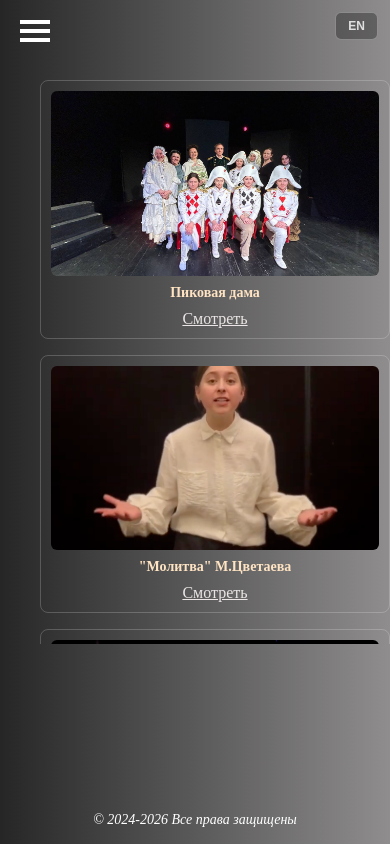
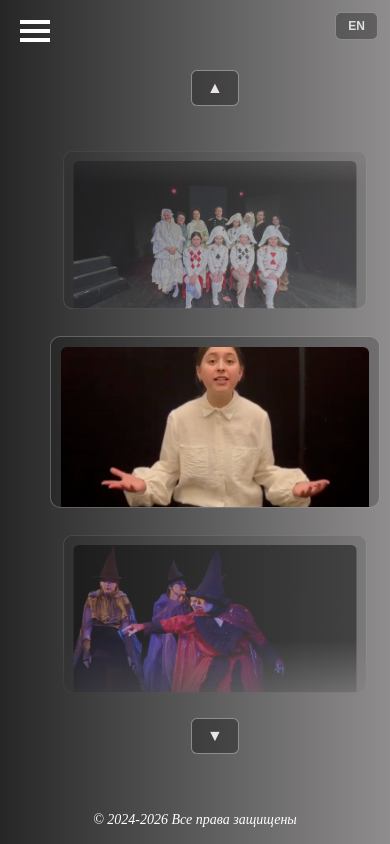
Before and after one commit to Evgeniy-makdak/TheActress-sCallingCard, a React (Create React App) app: page /#/video in a window 390 px wide. Built offline with nearby package versions, Linux system fonts and the light colour scheme.

Commit message:
Добавлена карусель превью видео

```diff
--- a/package.json
+++ b/package.json
@@ -7,6 +7,8 @@
     "@testing-library/jest-dom": "^5.17.0",
     "@testing-library/react": "^13.4.0",
     "@testing-library/user-event": "^13.5.0",
+    "embla-carousel-react": "^8.6.0",
+    "embla-carousel-wheel-gestures": "^8.1.0",
     "gh-pages": "^6.1.1",
     "react": "^18.2.0",
     "react-dom": "^18.2.0",
--- a/src/App.js
+++ b/src/App.js
@@ -1,7 +1,11 @@
 import { useState } from "react";
 import { createPortal } from "react-dom";
 import { HashRouter as Router, Routes, Route } from "react-router-dom";
-import { LanguageProvider, useLanguage, translations } from "./context/LanguageContext";
+import {
+  LanguageProvider,
+  useLanguage,
+  translations,
+} from "./context/LanguageContext";
 import Navigation from "./components/Navigation";
 import LanguageToggle from "./components/LanguageToggle";
 import MainPage from "./components/Pages/MainPage";
--- a/src/components/BurgerMenu.jsx
+++ b/src/components/BurgerMenu.jsx
@@ -14,7 +14,10 @@ const BurgerMenu = ({ isOpen, setMenuState }) => {
   }
 
   return (
-    <div className={classes.join(" ")} onClick={() => setMenuState((prev) => !prev)}>
+    <div
+      className={classes.join(" ")}
+      onClick={() => setMenuState((prev) => !prev)}
+    >
       <div className={styles["burger-menu-line"]}></div>
       <div className={styles["burger-menu-line"]}></div>
       <div className={styles["burger-menu-line"]}></div>
--- a/src/components/LanguageToggle.jsx
+++ b/src/components/LanguageToggle.jsx
@@ -10,7 +10,9 @@ const LanguageToggle = () => {
       className={styles.toggle}
       onClick={toggleLanguage}
       title={language === "ru" ? "Switch to English" : "Переключить на русский"}
-      aria-label={language === "ru" ? "Switch to English" : "Переключить на русский"}
+      aria-label={
+        language === "ru" ? "Switch to English" : "Переключить на русский"
+      }
     >
       {language === "ru" ? "EN" : "RU"}
     </button>
--- a/src/components/Pages/VideoPage.jsx
+++ b/src/components/Pages/VideoPage.jsx
@@ -1,13 +1,42 @@
+import { useCallback, useEffect, useRef, useState } from "react";
 import styles from "./styles/VideoPage.module.css";
-import mainPhoto from "../../assets/images/mainphoto.png";
+import videoPageImage from "../../assets/images/videoPage.jpg";
 import thumbnailQueenOfSpades from "../../assets/images/TheQueenOfSpades.jpg";
 import thumbnailPrayer from "../../assets/images/Prayer.png";
 import thumbnailLittleWitch from "../../assets/images/TheLittleWitch.png";
 import { useLanguage, translations } from "../../context/LanguageContext";
 
+const SLIDE_HEIGHT_DESKTOP = 220;
+const SLIDE_HEIGHT_TABLET = 200;
+const SLIDE_HEIGHT_MOBILE = 180;
+const GAP = 16;
+
+const useSlideHeight = () => {
+  const [slideHeight, setSlideHeight] = useState(SLIDE_HEIGHT_DESKTOP);
+
+  useEffect(() => {
+    const update = () => {
+      const w = window.innerWidth;
+      if (w <= 576) setSlideHeight(SLIDE_HEIGHT_MOBILE);
+      else if (w <= 768) setSlideHeight(SLIDE_HEIGHT_TABLET);
+      else setSlideHeight(SLIDE_HEIGHT_DESKTOP);
+    };
+    update();
+    window.addEventListener("resize", update);
+    return () => window.removeEventListener("resize", update);
+  }, []);
+
+  return slideHeight;
+};
+
 const VideoPage = () => {
   const { language } = useLanguage();
   const t = translations[language].videoPage;
+  const slideHeight = useSlideHeight();
+  const wrapperRef = useRef(null);
+  const dragStartY = useRef(0);
+  const isDragging = useRef(false);
+
   const videos = [
     {
       src: "yzuiKpUkAjA",
@@ -27,34 +56,158 @@ const VideoPage = () => {
     },
   ];
 
-  const openInNewWindow = (id) => {
-    window.open(`https://youtu.be/${id}`, "_blank", "noopener,noreferrer");
+  const [selectedIndex, setSelectedIndex] = useState(
+    Math.floor(videos.length / 2),
+  );
+
+  const scrollPrev = useCallback(() => {
+    setSelectedIndex((i) => Math.max(0, i - 1));
+  }, []);
+
+  const scrollNext = useCallback(() => {
+    setSelectedIndex((i) => Math.min(videos.length - 1, i + 1));
+  }, []);
+
+  const handleWheel = useCallback(
+    (e) => {
+      if (!wrapperRef.current?.contains(e.target)) return;
+      e.preventDefault();
+      e.stopPropagation();
+      if (e.deltaY > 0) scrollNext();
+      else if (e.deltaY < 0) scrollPrev();
+    },
+    [scrollPrev, scrollNext],
+  );
+
+  useEffect(() => {
+    document.addEventListener("wheel", handleWheel, {
+      passive: false,
+      capture: true,
+    });
+    return () =>
+      document.removeEventListener("wheel", handleWheel, { capture: true });
+  }, [handleWheel]);
+
+  const isPointerDown = useRef(false);
+
+  const handlePointerDown = useCallback((e) => {
+    dragStartY.current = e.clientY;
+    isDragging.current = false;
+    isPointerDown.current = true;
+  }, []);
+
+  const handlePointerUp = useCallback((e, videoSrc) => {
+    isPointerDown.current = false;
+    if (isDragging.current) return;
+    const dy = e.clientY - dragStartY.current;
+    if (Math.abs(dy) > 15) return;
+    window.open(
+      `https://youtu.be/${videoSrc}`,
+      "_blank",
+      "noopener,noreferrer",
+    );
+  }, []);
+
+  const handlePointerMove = useCallback(
+    (e) => {
+      if (!isPointerDown.current) return;
+      const dy = e.clientY - dragStartY.current;
+      if (Math.abs(dy) > 40) {
+        isDragging.current = true;
+        if (dy > 0) scrollPrev();
+        else scrollNext();
+        dragStartY.current = e.clientY;
+      }
+    },
+    [scrollPrev, scrollNext],
+  );
+
+  useEffect(() => {
+    const handleGlobalPointerUp = () => {
+      isPointerDown.current = false;
     };
+    document.addEventListener("pointerup", handleGlobalPointerUp);
+    return () =>
+      document.removeEventListener("pointerup", handleGlobalPointerUp);
+  }, []);
+
+  const getSlideStyle = useCallback(
+    (index) => {
+      const distance = Math.abs(index - selectedIndex);
+      if (distance === 0) return { opacity: 1, transform: "scale(1)" };
+      if (distance === 1) return { opacity: 0.5, transform: "scale(0.92)" };
+      return { opacity: 0.2, transform: "scale(0.85)" };
+    },
+    [selectedIndex],
+  );
+
+  const containerTransform = `translateY(calc(50% - ${selectedIndex * (slideHeight + GAP) + slideHeight / 2}px))`;
 
   return (
     <div className={styles.page}>
       <div className={styles.container}>
-        <div className={styles.videoGridContainer}>
-          <div className={styles.videoGrid}>
+        <div ref={wrapperRef} className={styles.carouselWrapper}>
+          <button
+            type="button"
+            className={styles.carouselBtn}
+            onClick={scrollPrev}
+            disabled={selectedIndex === 0}
+            aria-label={t.prevVideo}
+          >
+            ▲
+          </button>
+          <div
+            className={styles.carouselViewport}
+            onPointerDown={handlePointerDown}
+            onPointerMove={handlePointerMove}
+          >
+            <div
+              className={styles.carouselContainer}
+              style={{ transform: containerTransform }}
+            >
               {videos.map((video, index) => (
                 <div
                   key={index}
-                className={styles.videoCard}
-                onClick={() => openInNewWindow(video.src)}
+                  className={styles.carouselSlide}
+                  style={{
+                    ...getSlideStyle(index),
+                    height: slideHeight,
+                  }}
+                  onPointerUp={(e) => handlePointerUp(e, video.src)}
                 >
+                  <div className={styles.videoCard}>
                     <img
                       src={video.thumbnail}
                       alt={video.title}
-                  className={video.thumbnailClass ? styles[video.thumbnailClass] : undefined}
+                      className={
+                        video.thumbnailClass
+                          ? styles[video.thumbnailClass]
+                          : undefined
+                      }
                     />
                     <div className={styles.videoTitle}>{video.title}</div>
                     <div className={styles.videoLink}>{t.watch}</div>
                   </div>
+                </div>
               ))}
             </div>
           </div>
+          <button
+            type="button"
+            className={styles.carouselBtn}
+            onClick={scrollNext}
+            disabled={selectedIndex === videos.length - 1}
+            aria-label={t.nextVideo}
+          >
+            ▼
+          </button>
         </div>
-      <img src={mainPhoto} alt={translations[language].alt} className={styles.image} />
+      </div>
+      <img
+        src={videoPageImage}
+        alt={translations[language].alt}
+        className={styles.image}
+      />
     </div>
   );
 };
--- a/src/components/Pages/styles/VideoPage.module.css
+++ b/src/components/Pages/styles/VideoPage.module.css
@@ -20,44 +20,96 @@
 .container {
   width: 100%;
   max-width: 500px;
-  margin-top: 100px;
+  margin-top: 80px;
   margin-left: 30px;
   margin-right: 30px;
   z-index: 2;
   position: relative;
   display: flex;
   flex-direction: column;
-  gap: 1.5rem;
 }
 
-.videoPlayer {
+.carouselWrapper {
+  position: relative;
   width: 100%;
-  max-width: 100%;
-  position: relative;
-  padding-bottom: 56.25%;
-  overflow: hidden;
-  border-radius: 8px;
+  height: calc(100vh - 220px);
+  min-height: 400px;
+  display: flex;
+  flex-direction: column;
+  align-items: center;
+  gap: 8px;
+  overscroll-behavior: contain;
 }
 
-.videoPlayer iframe,
-.videoPlayer video {
-  position: absolute;
-  top: 0;
-  left: 0;
-  width: 100%;
-  height: 100%;
+.carouselBtn {
+  flex-shrink: 0;
+  width: 44px;
+  height: 32px;
+  border: 1px solid rgba(255, 255, 255, 0.4);
+  border-radius: 6px;
+  background: rgba(0, 0, 0, 0.3);
+  color: #ebe5e5;
+  font-size: 14px;
+  cursor: pointer;
+  transition:
+    background 0.2s,
+    border-color 0.2s;
 }
 
-.videoGridContainer {
-  width: 100%;
-  max-height: calc(100vh - 280px);
-  overflow-y: auto;
+.carouselBtn:hover {
+  background: rgba(0, 0, 0, 0.5);
+  border-color: rgba(255, 255, 255, 0.6);
 }
 
-.videoGrid {
+.carouselBtn:disabled {
+  opacity: 0.4;
+  cursor: not-allowed;
+}
+
+.carouselViewport {
+  overflow: hidden;
+  flex: 1;
+  width: 100%;
+  min-height: 0;
+  user-select: none;
+  -webkit-user-select: none;
+  overscroll-behavior: contain;
+  touch-action: pan-y;
+  mask-image: linear-gradient(
+    to bottom,
+    transparent 0%,
+    black 12%,
+    black 88%,
+    transparent 100%
+  );
+  -webkit-mask-image: linear-gradient(
+    to bottom,
+    transparent 0%,
+    black 12%,
+    black 88%,
+    transparent 100%
+  );
+}
+
+.carouselContainer {
   display: flex;
   flex-direction: column;
-  gap: 1rem;
+  gap: 16px;
+  padding: 24px 0;
+  transition: transform 0.35s ease-out;
+}
+
+.carouselSlide {
+  flex-shrink: 0;
+  display: flex;
+  align-items: center;
+  justify-content: center;
+  scroll-snap-align: center;
+  transition:
+    opacity 0.35s ease,
+    transform 0.35s ease;
+  cursor: pointer;
+  padding: 4px 0;
 }
 
 .videoCard {
@@ -66,22 +118,27 @@
   flex-direction: column;
   align-items: center;
   justify-content: flex-start;
-  padding: 10px;
-  border: 1px solid rgba(255, 255, 255, 0.2);
-  border-radius: 8px;
-  cursor: pointer;
-  transition: border-color 0.2s, box-shadow 0.2s;
+  padding: 12px;
+  border: 1px solid rgba(255, 255, 255, 0.25);
+  border-radius: 10px;
   width: 100%;
+  max-height: 100%;
+  overflow: hidden;
+  transition:
+    border-color 0.2s,
+    box-shadow 0.2s;
+  background: rgba(0, 0, 0, 0.2);
 }
 
 .videoCard:hover {
-  border-color: rgba(255, 255, 255, 0.4);
-  box-shadow: 0 4px 12px rgba(0, 0, 0, 0.2);
+  border-color: rgba(255, 255, 255, 0.5);
+  box-shadow: 0 6px 20px rgba(0, 0, 0, 0.3);
 }
 
 .videoCard img {
   width: 100%;
   height: auto;
+  max-height: 28vh;
   aspect-ratio: 16 / 9;
   object-fit: cover;
   border-radius: 6px;
@@ -92,7 +149,7 @@
 }
 
 .videoTitle {
-  margin-top: 8px;
+  margin-top: 10px;
   text-align: center;
   font-size: 14px;
   font-weight: bold;
@@ -103,6 +160,7 @@
   margin-top: 8px;
   text-decoration: underline;
   color: #ebe5e5;
+  font-size: 13px;
 }
 
 @media only screen and (min-width: 320px) and (max-width: 576px) {
@@ -112,8 +170,36 @@
     margin-right: 20px;
   }
   .container {
-    margin: 30px 0;
+    margin: 20px 0;
     max-width: 100%;
+    padding: 0 10px;
+  }
+  .carouselWrapper {
+    height: calc(100vh - 160px);
+    max-height: calc(100vh - 160px);
+    min-height: 320px;
+    gap: 6px;
+  }
+  .carouselBtn {
+    width: 48px;
+    height: 36px;
+    font-size: 16px;
+  }
+  .carouselContainer {
+    padding: 16px 0;
+    gap: 12px;
+  }
+  .videoCard {
+    padding: 10px;
+  }
+  .videoCard img {
+    max-height: 22vh;
+  }
+  .videoTitle {
+    font-size: 13px;
+  }
+  .videoLink {
+    font-size: 12px;
   }
   .image {
     display: none;
@@ -130,6 +216,9 @@
     margin: 30px 0;
     max-width: 100%;
   }
+  .carouselWrapper {
+    max-height: calc(100vh - 180px);
+  }
   .image {
     display: none;
   }
@@ -145,6 +234,9 @@
     margin: 30px 0;
     max-width: 100%;
   }
+  .carouselWrapper {
+    max-height: calc(100vh - 200px);
+  }
   .image {
     display: none;
   }
@@ -159,23 +251,16 @@
   .container {
     margin-right: 350px;
   }
+  .carouselWrapper {
+    max-height: calc(100vh - 220px);
+  }
 }
 
 @media only screen and (min-width: 1201px) {
   .container {
     margin-right: 400px;
   }
+  .carouselWrapper {
+    max-height: calc(100vh - 240px);
+  }
 }
-
-.videoGridContainer::-webkit-scrollbar {
-  width: 10px;
-}
-
-.videoGridContainer::-webkit-scrollbar-thumb {
-  background-color: rgba(255, 255, 255, 0.5);
-  border-radius: 5px;
-}
-
-.videoGridContainer::-webkit-scrollbar-track {
-  background-color: transparent;
-}
--- a/src/styles/index.css
+++ b/src/styles/index.css
@@ -4,7 +4,8 @@
   box-sizing: border-box;
 }
 
-html, body {
+html,
+body {
   overflow-x: hidden;
   width: 100%;
 }
```
Also changed, not shown: src/components/Pages/BiographyPage.jsx (+15 -3 lines), src/components/Pages/ResumePage.jsx (+10 -2 lines), src/context/LanguageContext.js (+14 -5 lines), src/assets/images/videoPage.jpg (added), src/components/Pages/styles/MainPage.module.css (line endings or trailing spaces), 1 other file (tests, documents, lock files or other folders). Lines whose indentation alone changed are shown as unchanged.
